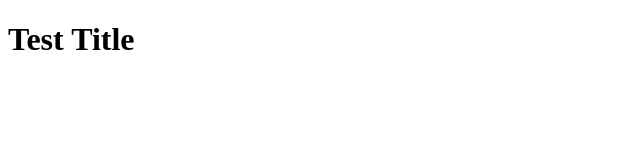
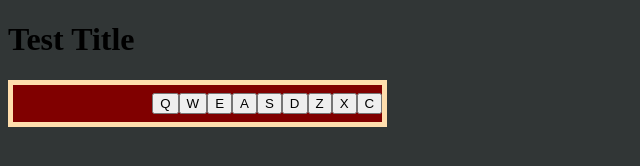
Before and after one commit to WLeyman/WLeyman.github.io, a plain HTML site: page index.html in a window 1280 px wide. Shown: the whole page, without its empty margins (0-640 px from the left). Drawn offline with Linux system fonts and the light colour scheme.

Commit message:
Initial start v1
basics up to buttons and audio, basic css for display and drum box.

```diff
--- a/index.html
+++ b/index.html
@@ -4,10 +4,22 @@
     <meta charset="UTF-8">
     <meta name="viewport" content="width=device-width, initial-scale=1.0">
     <title>Piano set</title>
-    <!-- <link rel="stylesheet" href="style.css"> -->
+    <link rel="stylesheet" href="style.css">
   </head>
   <body>
 	<!-- <script src="index.js"></script> -->
     <h1>Test Title</h1>
+    <div id="drum-machine">
+      <div id="display"></div>
+      <button class="drum-pad" id="key-Q">Q<audio scr="https://s3.amazonaws.com/freecodecamp/drums/Heater-1.mp3" class="clip" id="Q"></audio></button>
+      <button class="drum-pad" id="key-W">W<audio scr="https://s3.amazonaws.com/freecodecamp/drums/Heater-2.mp3" class="clip" id="W"></audio></button>
+      <button class="drum-pad" id="key-E">E<audio scr="https://s3.amazonaws.com/freecodecamp/drums/Heater-3.mp3" class="clip" id="E"></audio></button>
+      <button class="drum-pad" id="key-A">A<audio scr="https://s3.amazonaws.com/freecodecamp/drums/Heater-4_1.mp3" class="clip" id="A"></audio></button>
+      <button class="drum-pad" id="key-S">S<audio scr="https://s3.amazonaws.com/freecodecamp/drums/Heater-6.mp3" class="clip" id="S"></audio></button>
+      <button class="drum-pad" id="key-D">D<audio scr="https://s3.amazonaws.com/freecodecamp/drums/Dsc_Oh.mp3" class="clip" id="D"></audio></button>
+      <button class="drum-pad" id="key-Z">Z<audio scr="https://s3.amazonaws.com/freecodecamp/drums/Kick_n_Hat.mp3" class="clip" id="Z"></audio></button>
+      <button class="drum-pad" id="key-X">X<audio scr="https://s3.amazonaws.com/freecodecamp/drums/RP4_KICK_1.mp3" class="clip" id="X"></audio></button>
+      <button class="drum-pad" id="key-C">C<audio scr="https://s3.amazonaws.com/freecodecamp/drums/Cev_H2.mp3" class="clip" id="C"></audio></button>
+    </div>
   </body>
 </html>
--- /dev/null
+++ b/style.css
@@ -0,0 +1,24 @@
+* {
+    box-sizing: border-box;
+}
+
+body {
+    background-color: rgb(49, 54, 54);
+}
+
+#drum-machine {
+    width: 30%;
+    height: 40%;
+    background-color: maroon;
+    display: flex;
+    border: 5px solid navajowhite;
+    justify-content: center;
+    align-items: center;
+}
+
+#display {
+    width: 90%;
+    margin: 5%;
+    display: flexbox;
+    justify-content: center;
+}
```
